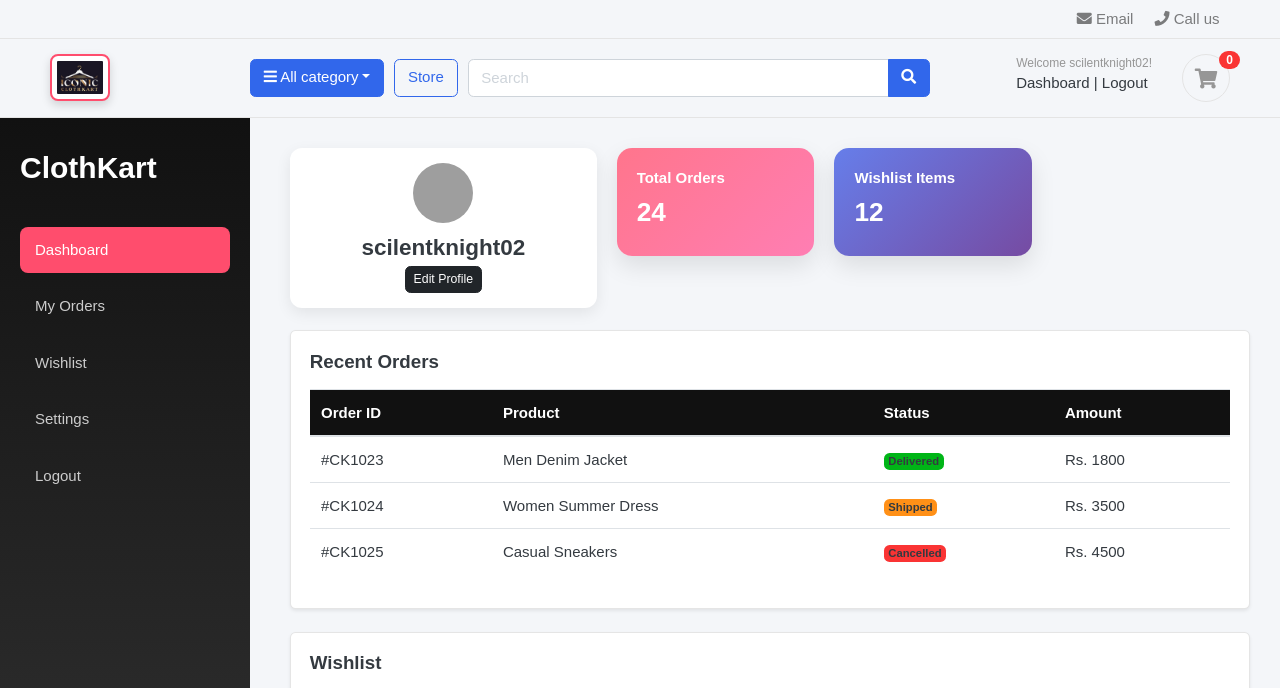
After one commit to scilentknight/DjangoProz, a Django app: page /accounts/ in a window 1280 px wide. The commit adds this page. Shown: the top 688 px of the page. Run offline with Django 3.2, Linux system fonts and the light colour scheme; a user stored in the database is signed in; data comes from the database, SQL or seed files in the repository; both versions use the stored data as it was after the commit; some libraries are stand-ins or nearby versions; some web fonts are replaced; grey boxes are pictures that could not be loaded.

Commit message:
Login and functionality added

```diff
--- a/accounts/models.py
+++ b/accounts/models.py
@@ -20,6 +20,7 @@ class MyAccountManager(BaseUserManager):
         )
 
         user.set_password(password)
+        user.is_active = False  # modify required
         user.save(using=self._db)
         return user
 
--- a/accounts/urls.py
+++ b/accounts/urls.py
@@ -5,4 +5,15 @@ urlpatterns = [
     path("register/", views.register, name="register"),
     path("login/", views.login, name="login"),
     path("logout/", views.logout, name="logout"),
+    path("dashboard/", views.dashboard, name="dashboard"),
+    path("", views.dashboard, name="dashboard"),
+    # Email Verification
+    path("activate/<uidb64>/<token>/", views.activate, name="activate"),
+    path("forgotPassword/", views.forgotPassword, name="forgotPassword"),
+    path(
+        "resetpassword_validate/<uidb64>/<token>/",
+        views.resetpassword_validate,
+        name="resetpassword_validate",
+    ),
+    path("resetPassword/", views.resetPassword, name="resetPassword"),
 ]
--- a/accounts/views.py
+++ b/accounts/views.py
@@ -1,21 +1,30 @@
-from django.contrib import messages
+from django.contrib import messages, auth
 from django.shortcuts import render, redirect
-from .forms import RegisterationForm
+from django.http import HttpResponse
+from .forms import RegistrationForm
 from .models import Account
+from django.contrib.auth.decorators import login_required
+from django.utils.encoding import force_bytes
+
+# Verification email
+from django.contrib.sites.shortcuts import get_current_site
+from django.template.loader import render_to_string
+from django.core.mail import EmailMessage
+from django.utils.http import urlsafe_base64_encode, urlsafe_base64_decode
+from django.contrib.auth.tokens import default_token_generator
 
 
 # Create your views here.
 def register(request):
     if request.method == "POST":
-        form = RegisterationForm(request.POST)
+        form = RegistrationForm(request.POST)
         if form.is_valid():
             first_name = form.cleaned_data["first_name"]
             last_name = form.cleaned_data["last_name"]
+            phone_number = form.cleaned_data["phone_number"]
             email = form.cleaned_data["email"]
-            phone_number = form.cleaned_data["phone_number"]
             password = form.cleaned_data["password"]
             username = email.split("@")[0]
-
             user = Account.objects.create_user(
                 first_name=first_name,
                 last_name=last_name,
@@ -25,20 +34,156 @@ def register(request):
             )
             user.phone_number = phone_number
             user.save()
-            messages.success(request, "Registration Successful.")
-            return redirect("register")
+
+            # USER ACTIVATION
+            current_site = get_current_site(request)
+            mail_subject = "Please activate your account"
+            message = render_to_string(
+                "accounts/account_verification_email.html",
+                {
+                    "user": user,
+                    "domain": current_site,
+                    "uid": urlsafe_base64_encode(force_bytes(user.pk)),
+                    "token": default_token_generator.make_token(user),
+                },
+            )
+            to_email = email
+            send_email = EmailMessage(mail_subject, message, to=[to_email])
+            send_email.send()
+            # messages.success(request, 'Thank you for registering with us. We have sent you a verification email to your email address [scilentknight512@gmail.com]. Please verify it.')
+            return redirect("/accounts/login/?command=verification&email=" + email)
     else:
-        form = RegisterationForm()
+        form = RegistrationForm()
     context = {
         "form": form,
     }
-
     return render(request, "accounts/register.html", context)
 
 
 def login(request):
+    if request.method == "POST":
+        email = request.POST["email"]
+        password = request.POST["password"]
+
+        user = auth.authenticate(request, email=email, password=password)
+
+        if user is not None:
+            auth.login(request, user)
+            # messages.success(request, "You are now logged in.")
+            return redirect("dashboard")
+        else:
+            messages.error(request, "Invalid login credentials")
+            return redirect("login")
+
     return render(request, "accounts/login.html")
 
 
+@login_required(login_url="login")
 def logout(request):
-    return  # render(request, "accounts/logout.html")
+    auth.logout(request)
+    messages.success(request, "You are logged out")
+    return redirect("login")
+
+
+def activate(request, uidb64, token):
+    try:
+        uid = urlsafe_base64_decode(uidb64).decode()
+        user = Account._default_manager.get(pk=uid)
+
+    except (TypeError, ValueError, OverflowError, Account.DoesNotExist):
+        user = None
+
+    if user is not None and default_token_generator.check_token(user, token):
+        user.is_active = True
+        user.save()
+        messages.success(request, "Congratulations! Your account is activated.")
+        return redirect("login")
+    else:
+        messages.error(request, "Activation link is invalid")
+        return redirect("register")
+
+
+@login_required(login_url="login")
+def dashboard(request):
+    # orders = Order.objects.order_by("-created_at").filter(
+    #     user_id=request.user.id, is_ordered=True
+    # )
+    # orders_count = orders.count()
+
+    # userprofile = UserProfile.objects.get(user_id=request.user.id)
+    # context = {
+    #     "orders_count": orders_count,
+    #     "userprofile": userprofile,
+    # }
+    return render(
+        request,
+        "accounts/dashboard.html",
+    )
+
+
+def forgotPassword(request):
+    if request.method == "POST":
+        email = request.POST["email"]
+        if Account.objects.filter(email=email).exists():
+            # __exact is case sensitive and __iexact is case insensitive
+            user = Account.objects.get(email__exact=email)
+
+            #         # Reset password email
+            current_site = get_current_site(request)
+            mail_subject = "Reset Your Password"
+            message = render_to_string(
+                "accounts/reset_password_email.html",
+                {
+                    "user": user,
+                    "domain": current_site,
+                    "uid": urlsafe_base64_encode(force_bytes(user.pk)),
+                    "token": default_token_generator.make_token(user),
+                },
+            )
+            to_email = email
+            send_email = EmailMessage(mail_subject, message, to=[to_email])
+            send_email.send()
+
+            messages.success(
+                request, "Password reset email has been sent to your email address."
+            )
+            return redirect("login")
+        else:
+            messages.error(request, "Account does not exist!")
+            return redirect("forgotPassword")
+    return render(request, "accounts/forgotPassword.html")
+
+
+def resetpassword_validate(request, uidb64, token):
+    try:
+        uid = urlsafe_base64_decode(uidb64).decode()
+        user = Account._default_manager.get(pk=uid)
+    except (TypeError, ValueError, OverflowError, Account.DoesNotExist):
+        user = None
+
+    if user is not None and default_token_generator.check_token(user, token):
+        request.session["uid"] = uid
+        messages.success(request, "Please reset your password")
+        return redirect("resetPassword")
+    else:
+        messages.error(request, "This link has been expired!")
+        return redirect("login")
+
+
+def resetPassword(request):
+    if request.method == "POST":
+        password = request.POST["password"]
+        confirm_password = request.POST["confirm_password"]
+
+        if password == confirm_password:
+            uid = request.session.get("uid")
+            user = Account.objects.get(pk=uid)
+            user.set_password(password)
+            user.save()
+            messages.success(request, "Password reset successful")
+            return redirect("login")
+        else:
+            messages.error(request, "Password do not match!")
+            return redirect("resetPassword")
+    else:
+        return render(request, "accounts/resetPassword.html")
--- a/clothkart/static/js/script.js
+++ b/clothkart/static/js/script.js
@@ -51,4 +51,4 @@ $(document).ready(function () {
 
 setTimeout(function () {
   $("#message").fadeOut("slow");
-}, 3000);
+}, 2000);
--- /dev/null
+++ b/templates/accounts/dashboard.html
@@ -0,0 +1,209 @@
+{% extends "base.html" %} {% block content %}
+
+<style>
+  body {
+    font-family: "Poppins", sans-serif;
+    background: #f4f6f9;
+  }
+
+  /* Sidebar */
+  .sidebar {
+    height: 100vh;
+    background: linear-gradient(180deg, #111, #333);
+    color: white;
+    padding: 30px 20px;
+    position: fixed;
+    width: 250px;
+  }
+
+  .sidebar h2 {
+    font-weight: 600;
+    margin-bottom: 40px;
+  }
+
+  .sidebar a {
+    color: #ccc;
+    text-decoration: none;
+    display: block;
+    padding: 12px 15px;
+    border-radius: 8px;
+    margin-bottom: 10px;
+    transition: 0.3s;
+  }
+
+  .sidebar a:hover,
+  .sidebar a.active {
+    background: #ff4d6d;
+    color: white;
+  }
+
+  /* Main content */
+  .main {
+    margin-left: 260px;
+    padding: 30px;
+  }
+
+  /* Cards */
+  .stat-card {
+    border-radius: 15px;
+    padding: 20px;
+    color: white;
+    box-shadow: 0 10px 25px rgba(0, 0, 0, 0.1);
+  }
+
+  .bg-orders {
+    background: linear-gradient(135deg, #ff758c, #ff7eb3);
+  }
+  .bg-wishlist {
+    background: linear-gradient(135deg, #667eea, #764ba2);
+  }
+  .bg-wallet {
+    background: linear-gradient(135deg, #43cea2, #185a9d);
+  }
+
+  /* Profile Card */
+  .profile-card {
+    background: white;
+    border-radius: 12px;
+    padding: 15px; /* reduced from 25px */
+    box-shadow: 0 5px 15px rgba(0, 0, 0, 0.08); /* softer shadow */
+  }
+
+  .profile-card img {
+    width: 60px; /* reduced from 90px */
+    border-radius: 50%;
+    margin-bottom: 10px;
+  }
+
+  .profile-card h6 {
+    font-size: 1.5rem; /* smaller text */
+  }
+
+  .profile-card p {
+    font-size: 1rem; /* smaller muted text */
+    margin-bottom: 8px;
+  }
+
+  /* Table */
+  .table thead {
+    background: #111;
+    color: white;
+  }
+
+  /* Wishlist images */
+  .wishlist img {
+    width: 100%;
+    border-radius: 12px;
+  }
+</style>
+
+<!-- Sidebar -->
+<div class="sidebar">
+  <h2>ClothKart</h2>
+  <a href="#" class="active"><i class="bi bi-speedometer2"></i> Dashboard</a>
+  <a href="#"><i class="bi bi-bag-check"></i> My Orders</a>
+  <a href="#"><i class="bi bi-heart"></i> Wishlist</a>
+  {% comment %} <a href="#"><i class="bi bi-wallet2"></i> Wallet</a> {% endcomment %}
+  <a href="#"><i class="bi bi-gear"></i> Settings</a>
+  <a href="#"><i class="bi bi-box-arrow-right"></i> Logout</a>
+</div>
+
+<!-- Main -->
+<div class="main">
+  <div class="row mb-4">
+    <div class="col-md-4">
+      <div class="profile-card text-center p-3">
+        <img src="https://i.pravatar.cc/150" alt="User" />
+        <h6 class="mb-1">{{ user.get_full_name|default:user.username }}</h6>
+        {% comment %} <p class="text-muted small mb-2">Premium Member</p> {% endcomment %}
+        <button class="btn btn-dark btn-sm">Edit Profile</button>
+      </div>
+    </div>
+
+    <div class="col-md-8">
+      <div class="row g-4">
+        <div class="col-md-4">
+          <div class="stat-card bg-orders">
+            <h6>Total Orders</h6>
+            <h3>24</h3>
+          </div>
+        </div>
+        <div class="col-md-4">
+          <div class="stat-card bg-wishlist">
+            <h6>Wishlist Items</h6>
+            <h3>12</h3>
+          </div>
+        </div>
+        <div class="col-md-4">
+          {% comment %} <div class="stat-card bg-wallet">
+            <h6>Wallet Balance</h6>
+            <h3>Rs. 320</h3>
+          </div> {% endcomment %}
+        </div>
+      </div>
+    </div>
+  </div>
+
+  <!-- Recent Orders -->
+  <div class="card mb-4 shadow-sm">
+    <div class="card-body">
+      <h5 class="mb-3">Recent Orders</h5>
+      <table class="table">
+        <thead>
+          <tr>
+            <th>Order ID</th>
+            <th>Product</th>
+            <th>Status</th>
+            <th>Amount</th>
+          </tr>
+        </thead>
+        <tbody>
+          <tr>
+            <td>#CK1023</td>
+            <td>Men Denim Jacket</td>
+            <td><span class="badge bg-success">Delivered</span></td>
+            <td>Rs. 1800</td>
+          </tr>
+          <tr>
+            <td>#CK1024</td>
+            <td>Women Summer Dress</td>
+            <td><span class="badge bg-warning">Shipped</span></td>
+            <td>Rs. 3500</td>
+          </tr>
+          <tr>
+            <td>#CK1025</td>
+            <td>Casual Sneakers</td>
+            <td><span class="badge bg-danger">Cancelled</span></td>
+            <td>Rs. 4500</td>
+          </tr>
+        </tbody>
+      </table>
+    </div>
+  </div>
+
+  <!-- Wishlist -->
+  <div class="card shadow-sm">
+    <div class="card-body">
+      <h5 class="mb-3">Wishlist</h5>
+      <div class="row wishlist g-4">
+        <div class="col-md-3">
+          <img src="https://source.unsplash.com/300x300/?tshirt" alt="" />
+        </div>
+        <div class="col-md-3">
+          <img src="https://source.unsplash.com/300x300/?jacket" alt="" />
+        </div>
+        <div class="col-md-3">
+          <img src="https://source.unsplash.com/300x300/?shoes" alt="" />
+        </div>
+        <div class="col-md-3">
+          <img src="https://source.unsplash.com/300x300/?dress" alt="" />
+        </div>
+      </div>
+    </div>
+  </div>
+</div>
+
+<!-- Bootstrap JS -->
+<script src="https://cdn.jsdelivr.net/npm/bootstrap@5.3.2/dist/js/bootstrap.bundle.min.js"></script>
+
+{% endblock %}
--- a/templates/accounts/register.html
+++ b/templates/accounts/register.html
@@ -4,9 +4,7 @@
   <div class="card mx-auto" style="max-width: 520px; margin-top: 40px">
     <article class="card-body">
       {% include 'includes/alerts.html' %}
-      <header class="mb-5">
-        <h4 class="card-title text-center">Sign up</h4>
-      </header>
+        <h4 class="card-title mb-4 text-center">Sign up</h4>
       <form action="{% url 'register' %}" method="POST">
         {% csrf_token %}
 
@@ -53,7 +51,7 @@
           <button type="submit" class="btn btn-primary btn-block">Register</button>
         </div>
         <!-- form-group// -->
-        {{ form.phone_number.errors }} {{ form.email.errors }} {{ form.non_field_errors }}
+        {{ form.phone_number.errors }} {{ form.email.errors }} {{ form.password.errors }} {{ form.confirm_password.errors }} {{ form.non_field_errors }}
       </form>
     </article>
     <!-- card-body.// -->
--- a/templates/includes/alerts.html
+++ b/templates/includes/alerts.html
@@ -2,7 +2,7 @@
 <div id="message" class="container">
   <div {% if message.tags %}class="alert alert-{{ message.tags }}" {% endif %} role="alert">
     <button type="button" class="close" data-dismiss="alert"><span area-hidden="true">&times;</span></button>
-    {% if message.level == DEFAULT_MESSAGE_LEVELS.ERROR %} Important: {% endif %} {{ message }}
+    {% if message.level == DEFAULT_MESSAGE_LEVELS.ERROR %} Error: {% endif %} {{ message }}
   </div>
   {% endfor %}
 </div>
--- a/templates/includes/navbar.html
+++ b/templates/includes/navbar.html
@@ -36,7 +36,23 @@
       <div class="row align-items-center">
         <div class="col-lg-2 col-md-3 col-6">
           <a href="{% url 'home' %}" class="brand-wrap">
-            <img class="logo" src="{% static './images/iconic-logo.jpg' %}" style="width: 120px; height: auto" />
+            <img
+              src="{% static './images/logos.png' %}"
+              alt="ClothKart Logo"
+              style="
+                width: 60px;
+                height: auto;
+                padding: 5px;
+                background: #fff;
+                border-radius: 8px;
+                border: 2px solid #ff4d6d;
+                box-shadow: 0 4px 10px rgba(0, 0, 0, 0.15);
+                transition: transform 0.3s ease, box-shadow 0.3s ease, filter 0.3s ease;
+                cursor: pointer;
+              "
+              onmouseover="this.style.transform='scale(1.1) rotate(-3deg)'; this.style.boxShadow='0 8px 15px rgba(255,77,109,0.5)'; this.style.filter='brightness(1.2)';"
+              onmouseout="this.style.transform='scale(1) rotate(0deg)'; this.style.boxShadow='0 4px 10px rgba(0,0,0,0.15)'; this.style.filter='brightness(1)';"
+            />
           </a>
           <!-- brand-wrap.// -->
         </div>
@@ -71,14 +87,26 @@
         <!-- col.// -->
         <div class="col-lg-3 col-sm-6 col-8 order-2 order-lg-3">
           <div class="d-flex justify-content-end mb-3 mb-lg-0">
+            {% if user.id is None %}
             <div class="widget-header">
               <small class="title text-muted">Welcome guest!</small>
               <div>
                 <a href="{% url 'login' %}">Sign in</a>
                 <span class="dark-transp"> | </span>
-                <a href="{% url 'register' %}"> Register</a>
+                <a href="{% url 'register' %}">Register</a>
               </div>
             </div>
+            {% else %}
+            <div class="widget-header">
+              <small class="title text-muted">Welcome {{ user.username }}!</small>
+              <div>
+                <a href="{% url 'dashboard' %}">Dashboard</a>
+                <span class="dark-transp"> | </span>
+                <a href="{% url 'logout' %}">Logout</a>
+              </div>
+            </div>
+            {% endif %}
+
             <a href="{% url 'cart' %}" class="widget-header pl-3 ml-3">
               <div class="icon icon-sm rounded-circle border">
                 <i class="fa fa-shopping-cart"></i>
```
Also changed, not shown: accounts/forms.py (+22 -7 lines), clothkart/settings.py (+10 -0 lines), templates/accounts/account_verification_email.html (added, +9 -0 lines), templates/accounts/forgotPassword.html (added, +35 -0 lines), templates/accounts/login.html (+49 -1 lines), templates/accounts/real_dashboard.html (added, +111 -0 lines), templates/accounts/resetPassword.html (added, +35 -0 lines), templates/accounts/reset_password_email.html (added, +10 -0 lines), clothkart/static/images/logos.png (added), db.sqlite3, 1 other file.
